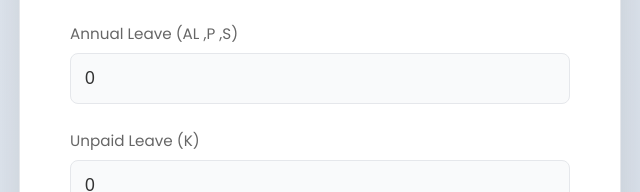
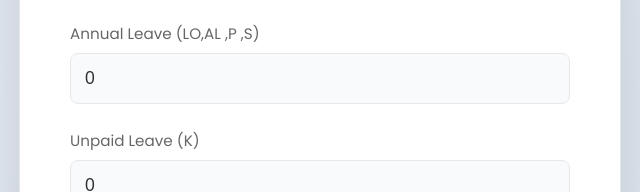
Before and after one commit to alimengly-cmyk/payroll-calculator, a plain HTML site: page index.html in a window 1280 px wide. Shown: the part 399-591 px from the top of the page, 320-960 px from the left. Drawn offline with Linux system fonts and the light colour scheme; a web font is replaced by a local one.

Commit message:
Annual Leave (LO,AL ,P ,S)

```diff
--- a/index.html
+++ b/index.html
@@ -390,7 +390,7 @@
         </div>
 
         <div class="input-group">
-            <label id="labelAnnualLeave" for="annualLeave">Annual Leave (AL ,P ,S)</label>
+            <label id="labelAnnualLeave" for="annualLeave">Annual Leave (LO,AL ,P ,S)</label>
             <input type="number" id="annualLeave" value="0" onfocus="if(this.value=='0') this.value='';" onblur="if(this.value=='') this.value='0';" required>
         </div>
 
@@ -516,7 +516,7 @@
             <ul>
                 <li id="mealMultiplierText"><strong>Meal Multiplier:</strong> Select whether your meal allowance is $1 or $3 per day. The total is calculated by multiplying the selected amount by your total working and paid holiday days.</li>
                 <li id="otherIncomeText"><strong>Response, App, Parking, Diligence:</strong> Enter any fixed amounts for these categories.</li>
-                <li id="annualLeaveText"><strong>Annual Leave (AL ,P ,S):</strong> These are paid days off and are included in your total paid days.</li>
+                <li id="annualLeaveText"><strong>Annual Leave (LO,AL ,P ,S):</strong> These are paid days off and are included in your total paid days.</li>
             </ul>
 
             <h3 id="deductionsHeading">4. Deductions</h3>
@@ -558,7 +558,7 @@
                 labelApp: 'App',
                 labelParking: 'Parking',
                 labelDiligence: 'Diligence',
-                labelAnnualLeave: 'Annual Leave (AL ,P ,S)',
+                labelAnnualLeave: 'Annual Leave (LO,AL ,P ,S)',
                 headingDeductions: 'Deductions',
                 labelMistake: 'Mistake',
                 labelUnpaidLeave: 'Unpaid Leave (K)',
@@ -642,7 +642,7 @@
                 additionalIncomeText: 'Any extra payments or allowances you receive.',
                 mealMultiplierText: '<strong>Meal Multiplier:</strong> Select whether your meal allowance is $1 or $3 per day. The total is calculated by multiplying the selected amount by your total working and paid holiday days.',
                 otherIncomeText: '<strong>Response, App, Parking, Diligence:</strong> Enter any fixed amounts for these categories.',
-                annualLeaveText: '<strong>Annual Leave (AL ,P ,S):</strong> These are paid days off and are included in your total paid days.',
+                annualLeaveText: '<strong>Annual Leave (LO,AL ,P ,S):</strong> These are paid days off and are included in your total paid days.',
                 deductionsHeading: '4. Deductions',
                 deductionsText: 'Amounts that are subtracted from your total pay.',
                 mistakeText: '<strong>Mistake:</strong> Any amount to be deducted from your total pay.',
```
